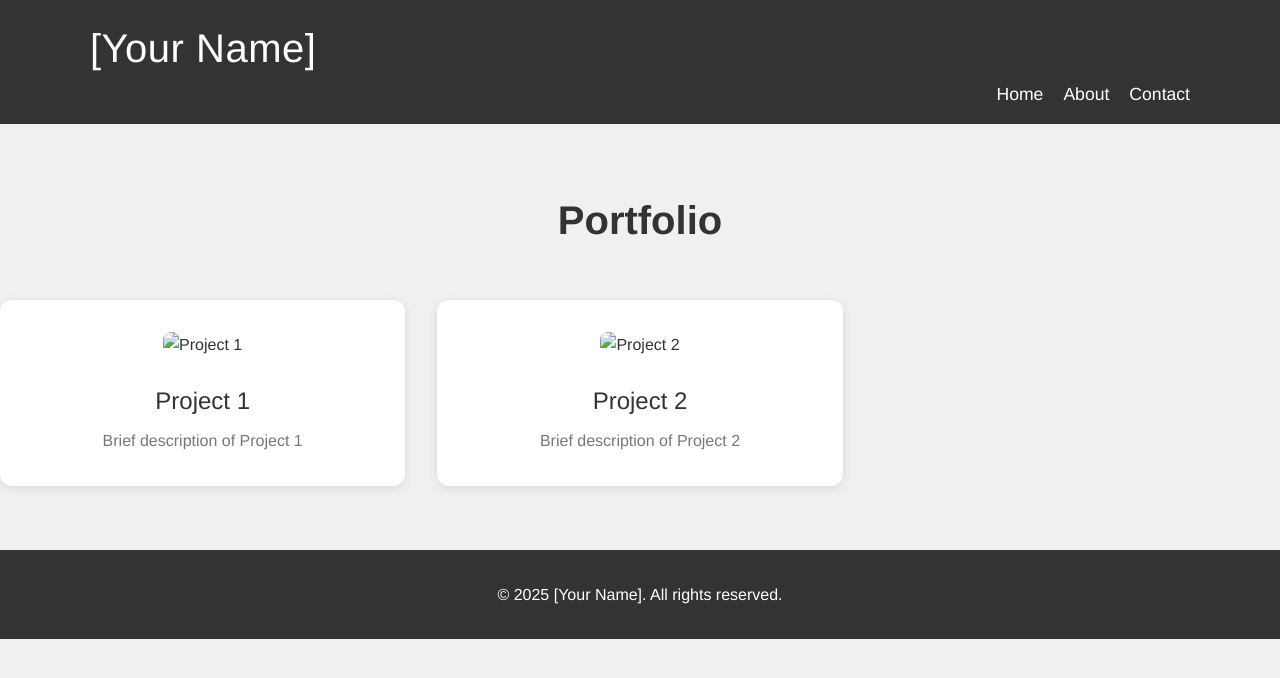
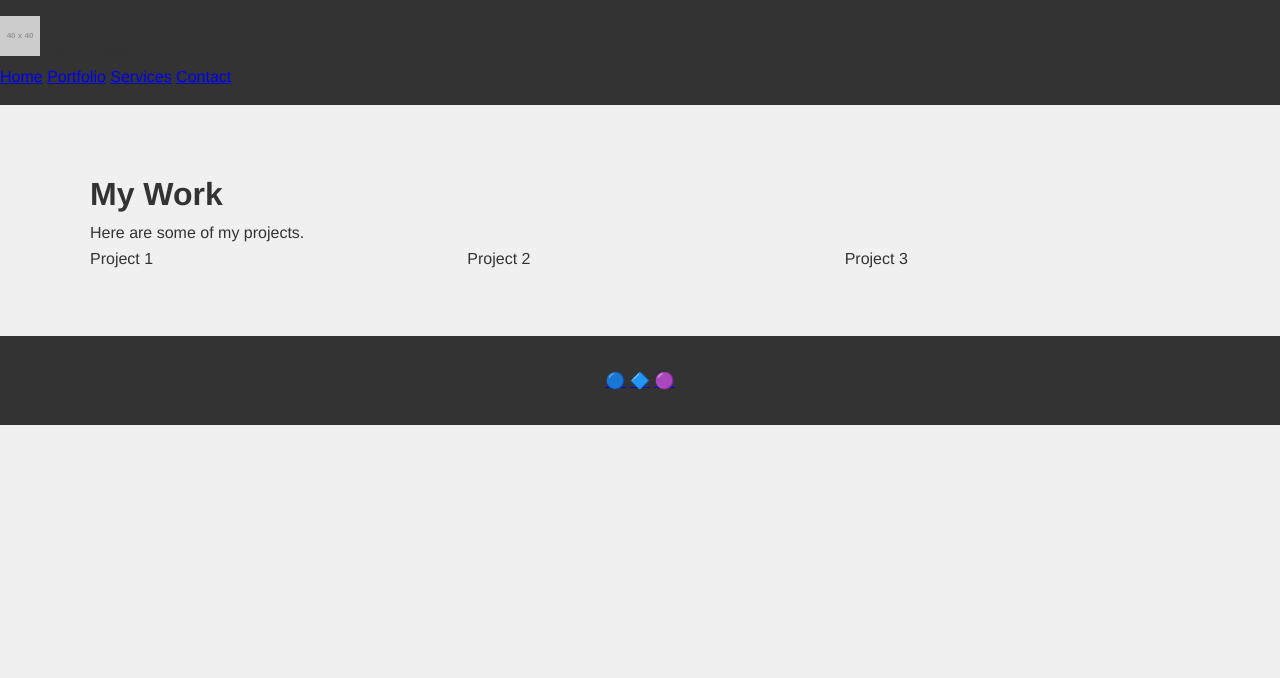
Before and after one commit to jamesdanstone/jamesdanstone.github.io, a plain HTML site: page portfolio.html in a window 1280 px wide. Drawn offline with Linux system fonts and the light colour scheme; placeholder pictures from the web are drawn by us.

Commit message:
Update portfolio.html

```diff
--- a/portfolio.html
+++ b/portfolio.html
@@ -3,50 +3,44 @@
 <head>
     <meta charset="UTF-8">
     <meta name="viewport" content="width=device-width, initial-scale=1.0">
-  <meta name="description" content="Portfolio of [Your Name], showcasing web development projects.">
-  <title>Portfolio - [Your Name]</title>
+    <title>Portfolio</title>
     <link rel="stylesheet" href="styles.css">
+    <script defer src="script.js"></script>
 </head>
 <body>
     <header>
-    <div class="container">
-      <h1 class="site-title"><a href="/">[Your Name]</a></h1>
-      <nav>
-        <ul>
-          <li><a href="/index.html">Home</a></li>
-          <li><a href="/about.html">About</a></li>
-          <li><a href="/contact.html">Contact</a></li>
-        </ul>
+        <div class="logo">
+            <img src="https://via.placeholder.com/40" alt="Logo">
+            <span>My Portfolio</span>
+        </div>
+        <div class="hamburger" onclick="toggleMenu()">
+            <div></div>
+            <div></div>
+            <div></div>
+        </div>
+        <nav class="nav-menu" id="navMenu">
+            <a href="index.html">Home</a>
+            <a href="portfolio.html">Portfolio</a>
+            <a href="#">Services</a>
+            <a href="#">Contact</a>
         </nav>
-    </div>
     </header>
 
-  <main>
-    <section class="portfolio">
-      <h2 class="portfolio-title">Portfolio</h2>
+    <main class="container">
+        <h1>My Work</h1>
+        <p>Here are some of my projects.</p>
         <div class="portfolio-grid">
-        <div class="project-card">
-          <a href="/project1.html">
-            <img src="images/project1.jpg" alt="Project 1">
-            <h3>Project 1</h3>
-            <p>Brief description of Project 1</p>
-          </a>
+            <div class="portfolio-item">Project 1</div>
+            <div class="portfolio-item">Project 2</div>
+            <div class="portfolio-item">Project 3</div>
         </div>
-        <div class="project-card">
-          <a href="/project2.html">
-            <img src="images/project2.jpg" alt="Project 2">
-            <h3>Project 2</h3>
-            <p>Brief description of Project 2</p>
-          </a>
-        </div>
-        <!-- More projects here -->
-      </div>
-    </section>
     </main>
 
     <footer>
-    <div class="container">
-      <p>&copy; 2025 [Your Name]. All rights reserved.</p>
+        <div class="social-links">
+            <a href="https://facebook.com" target="_blank">🔵</a>
+            <a href="https://twitter.com" target="_blank">🔷</a>
+            <a href="https://instagram.com" target="_blank">🟣</a>
         </div>
     </footer>
 </body>
```
Lines whose indentation alone changed are shown as unchanged.
